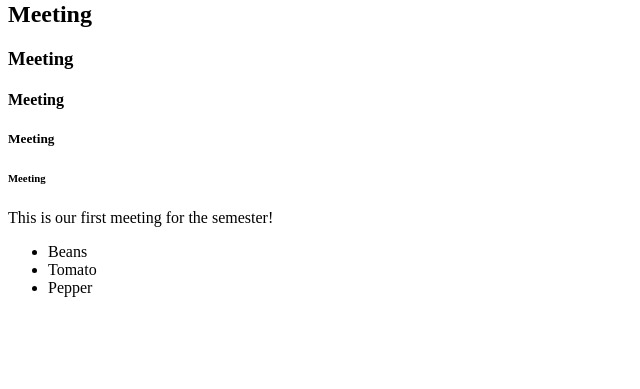
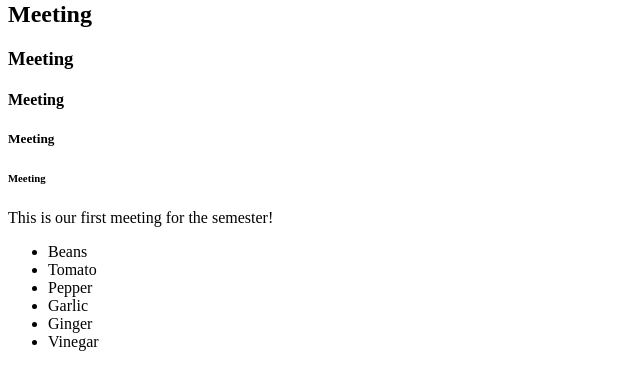
Before and after one commit to benny-isaac/Comsa, a plain HTML site: page index.html in a window 1280 px wide. Shown: the part 79-468 px from the top of the page, without its empty margins (0-640 px from the left). Drawn offline with Linux system fonts and the light colour scheme.

Commit message:
Added more ingredients

```diff
--- a/index.html
+++ b/index.html
@@ -18,6 +18,9 @@
             <li>Beans</li>
             <li>Tomato</li>
             <li>Pepper</li>
+            <li>Garlic</li>
+            <li>Ginger</li>
+            <li>Vinegar</li>
         </ul>
     </body>
 </html>
```
